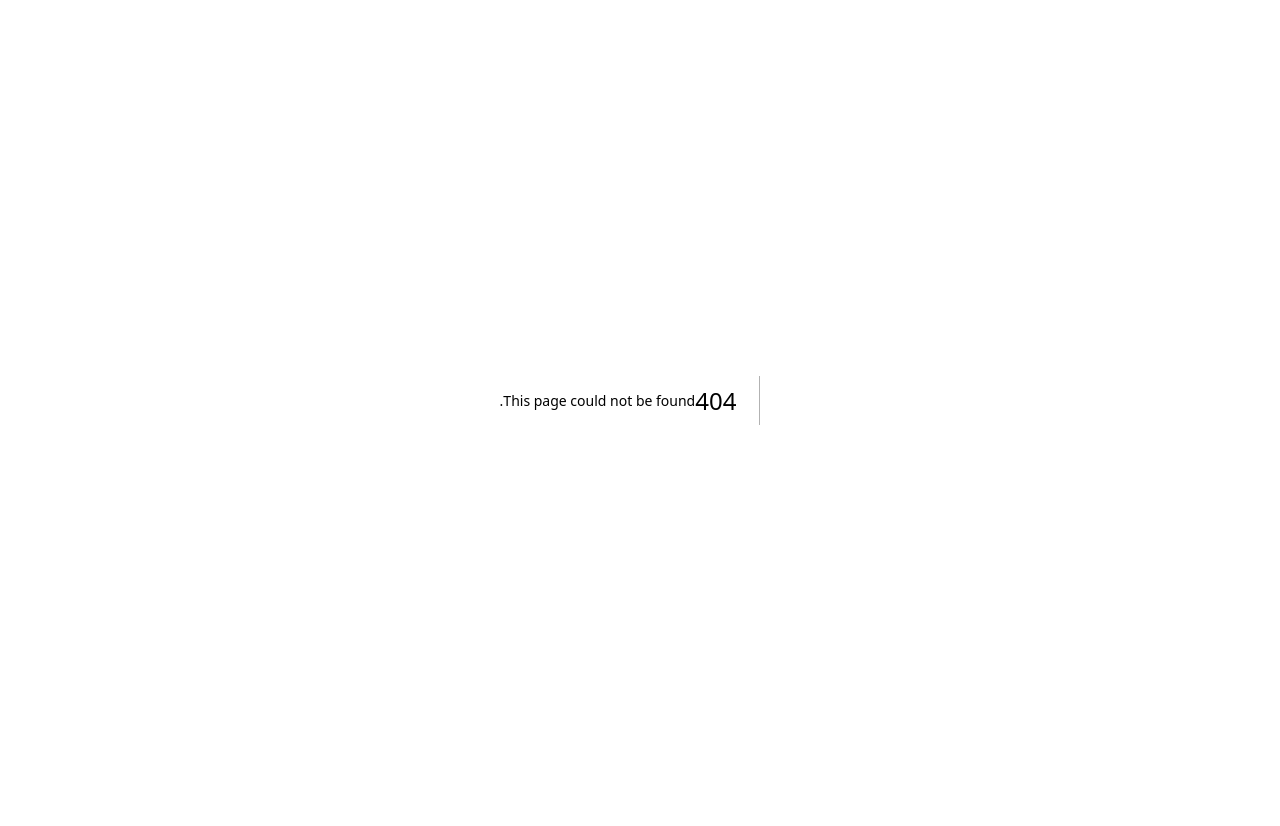
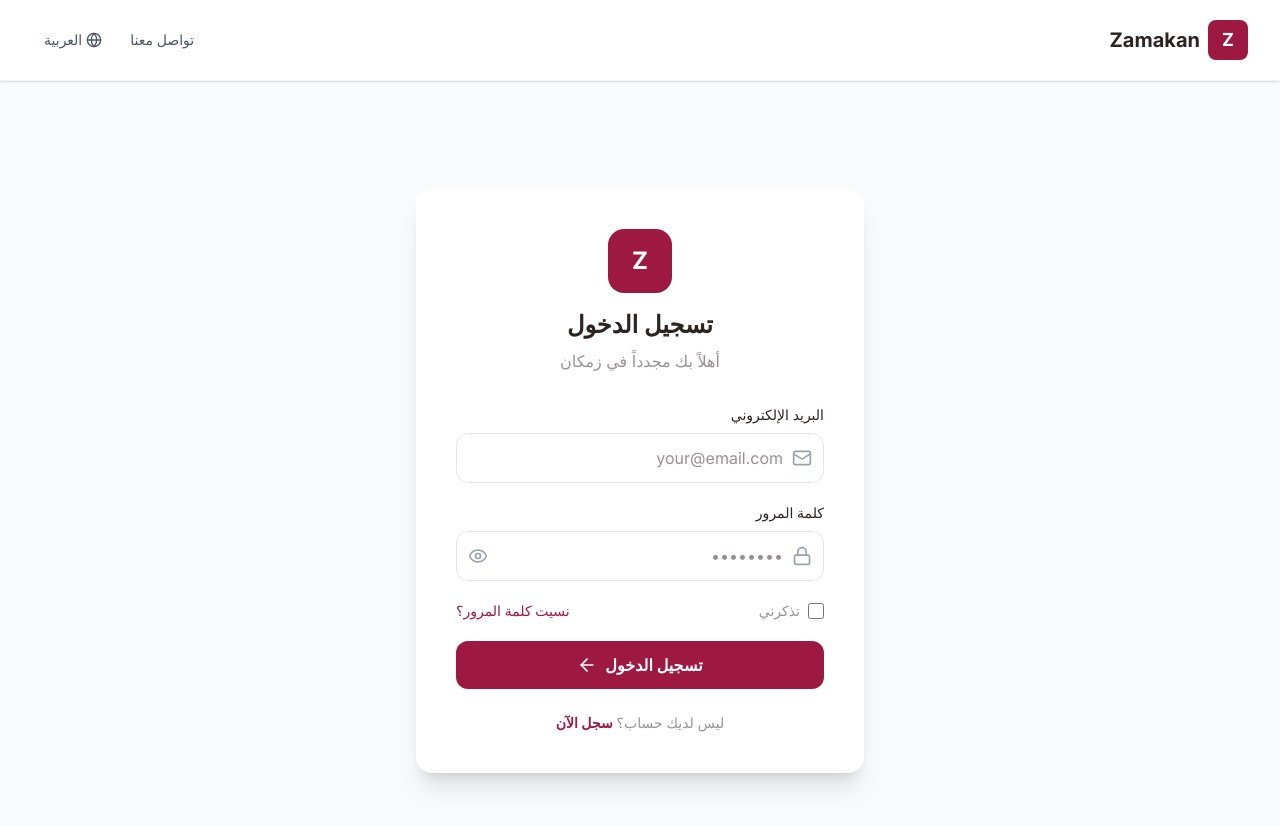
Before and after one commit to 1KHA/zamakanwadi, a Next.js app: page /signin in a window 1280 px wide. Before the commit this address had no page. Shown: the top 826 px of the page. Before the commit the page ends 800 px from the top, so only its background shows below. Built offline with nearby package versions, Linux system fonts and the light colour scheme.

Commit message:
random fix

```diff
--- a/src/app/_hidden/(auth)/signin/page.tsx
+++ b/src/app/(auth)/signin/page.tsx
@@ -3,7 +3,7 @@
 import { useTranslation } from 'react-i18next';
 import Link from 'next/link';
 import { useRouter } from 'next/navigation';
-import { signIn } from 'next-auth/react';
+import { signIn, getSession } from 'next-auth/react';
 import { Mail, Lock, Eye, EyeOff, ArrowRight } from 'lucide-react';
 
 export default function SignInPage() {
@@ -32,7 +32,12 @@
     if (result?.error) {
       setError(isRTL ? 'البريد الإلكتروني أو كلمة المرور غير صحيحة' : 'Invalid email or password');
     } else {
-      router.push('/profile');
+      const session = await getSession();
+      if (session?.user?.role === 'ADMIN') {
+        router.push('/admin');
+      } else {
+        router.push('/');
+      }
       router.refresh();
     }
   };
--- a/src/app/admin/signin/page.tsx
+++ b/src/app/admin/signin/page.tsx
@@ -1,13 +1,18 @@
 'use client';
+
 import { useState } from 'react';
+import { useTranslation } from 'react-i18next';
+import { useRouter } from 'next/navigation';
 import { signIn } from 'next-auth/react';
-import { useRouter } from 'next/navigation';
-import { Mail, Lock, Eye, EyeOff } from 'lucide-react';
+import { Mail, Lock, Eye, EyeOff, ArrowRight } from 'lucide-react';
 
 export default function AdminSignInPage() {
+  const { i18n } = useTranslation();
+  const isRTL = i18n.language === 'ar';
   const router = useRouter();
+
+  const [showPassword, setShowPassword] = useState(false);
   const [form, setForm] = useState({ email: '', password: '' });
-  const [showPassword, setShowPassword] = useState(false);
   const [error, setError] = useState('');
   const [loading, setLoading] = useState(false);
 
@@ -25,7 +30,7 @@
     setLoading(false);
 
     if (result?.error) {
-      setError('البريد الإلكتروني أو كلمة المرور غير صحيحة');
+      setError(isRTL ? 'البريد الإلكتروني أو كلمة المرور غير صحيحة' : 'Invalid email or password');
     } else {
       router.push('/admin');
       router.refresh();
@@ -33,49 +38,57 @@
   };
 
   return (
-    <div className="min-h-screen bg-gray-100 flex items-center justify-center px-4" dir="rtl">
+    <div className={`min-h-screen bg-gray-50 flex items-center justify-center py-12 px-4 ${isRTL ? 'rtl' : 'ltr'}`}>
       <div className="w-full max-w-md">
-        <div className="bg-white rounded-2xl shadow-xl p-8">
+        <div className="bg-white rounded-2xl shadow-xl p-8 sm:p-10">
           <div className="text-center mb-8">
-            <div className="w-14 h-14 bg-primary rounded-xl flex items-center justify-center mx-auto mb-4">
-              <span className="text-white font-bold text-xl">Z</span>
+            <div className="w-16 h-16 bg-primary rounded-2xl flex items-center justify-center mx-auto mb-4">
+              <span className="text-white font-bold text-2xl">Z</span>
             </div>
-            <h1 className="text-2xl font-bold text-dark">تسجيل دخول المشرف</h1>
-            <p className="text-gray-custom mt-1 text-sm">لوحة تحكم زمكان</p>
+            <h1 className="text-2xl font-bold text-dark">
+              {isRTL ? 'تسجيل الدخول للإدارة' : 'Admin Sign In'}
+            </h1>
+            <p className="text-gray-custom mt-2">
+              {isRTL ? 'لوحة تحكم زمكان الإدارية' : 'Zamakan Admin Dashboard'}
+            </p>
           </div>
 
           <form onSubmit={handleSubmit} className="space-y-5">
             <div>
-              <label className="block text-sm font-medium text-dark mb-2">البريد الإلكتروني</label>
+              <label className="block text-sm font-medium text-dark mb-2">
+                {isRTL ? 'البريد الإلكتروني' : 'Email Address'}
+              </label>
               <div className="relative">
-                <Mail className="absolute top-1/2 -translate-y-1/2 right-3 w-5 h-5 text-gray-400" />
+                <Mail className={`absolute top-1/2 -translate-y-1/2 w-5 h-5 text-gray-400 ${isRTL ? 'right-3' : 'left-3'}`} />
                 <input
                   type="email"
+                  required
                   value={form.email}
                   onChange={(e) => setForm({ ...form, email: e.target.value })}
-                  required
-                  className="w-full pr-10 pl-4 py-3 border border-gray-200 rounded-xl focus:outline-none focus:ring-2 focus:ring-primary"
-                  placeholder="admin@zamakan.com"
+                  className={`w-full ${isRTL ? 'pr-10 pl-4' : 'pl-10 pr-4'} py-3 border border-gray-200 rounded-xl focus:outline-none focus:ring-2 focus:ring-primary focus:border-transparent`}
+                  placeholder={isRTL ? 'your@email.com' : 'your@email.com'}
                 />
               </div>
             </div>
 
             <div>
-              <label className="block text-sm font-medium text-dark mb-2">كلمة المرور</label>
+              <label className="block text-sm font-medium text-dark mb-2">
+                {isRTL ? 'كلمة المرور' : 'Password'}
+              </label>
               <div className="relative">
-                <Lock className="absolute top-1/2 -translate-y-1/2 right-3 w-5 h-5 text-gray-400" />
+                <Lock className={`absolute top-1/2 -translate-y-1/2 w-5 h-5 text-gray-400 ${isRTL ? 'right-3' : 'left-3'}`} />
                 <input
                   type={showPassword ? 'text' : 'password'}
+                  required
                   value={form.password}
                   onChange={(e) => setForm({ ...form, password: e.target.value })}
-                  required
-                  className="w-full pr-10 pl-12 py-3 border border-gray-200 rounded-xl focus:outline-none focus:ring-2 focus:ring-primary"
+                  className={`w-full ${isRTL ? 'pr-10 pl-12' : 'pl-10 pr-12'} py-3 border border-gray-200 rounded-xl focus:outline-none focus:ring-2 focus:ring-primary focus:border-transparent`}
                   placeholder="••••••••"
                 />
                 <button
                   type="button"
                   onClick={() => setShowPassword(!showPassword)}
-                  className="absolute top-1/2 -translate-y-1/2 left-3 text-gray-400 hover:text-dark"
+                  className={`absolute top-1/2 -translate-y-1/2 ${isRTL ? 'left-3' : 'right-3'} text-gray-400 hover:text-dark`}
                 >
                   {showPassword ? <EyeOff className="w-5 h-5" /> : <Eye className="w-5 h-5" />}
                 </button>
@@ -91,9 +104,10 @@
             <button
               type="submit"
               disabled={loading}
-              className="w-full py-3 bg-primary text-white font-bold rounded-xl hover:bg-primary-dark transition-colors disabled:opacity-50"
+              className="w-full py-3 bg-primary text-white font-bold rounded-xl hover:bg-primary-dark transition-colors flex items-center justify-center gap-2 disabled:opacity-50"
             >
-              {loading ? 'جاري الدخول...' : 'تسجيل الدخول'}
+              {loading ? (isRTL ? 'جاري الدخول...' : 'Signing in...') : (isRTL ? 'تسجيل الدخول' : 'Sign In')}
+              <ArrowRight className={`w-5 h-5 ${isRTL ? 'rotate-180' : ''}`} />
             </button>
           </form>
         </div>
--- a/src/app/api/_hidden/auth/[...nextauth]/route.ts
+++ /dev/null
@@ -1,6 +0,0 @@
-import NextAuth from 'next-auth';
-import { authOptions } from '@/lib/auth';
-
-const handler = NextAuth(authOptions);
-
-export { handler as GET, handler as POST };
--- a/tsconfig.json
+++ b/tsconfig.json
@@ -30,5 +30,5 @@
     ".next/dev/types/**/*.ts",
     "**/*.mts"
   ],
-  "exclude": ["node_modules"]
+  "exclude": ["node_modules", "scripts"]
 }
```
Also changed, not shown: src/app/(auth)/layout.tsx (renamed from src/app/_hidden/(auth)/layout.tsx), src/app/(auth)/signup/page.tsx (renamed from src/app/_hidden/(auth)/signup/page.tsx).
